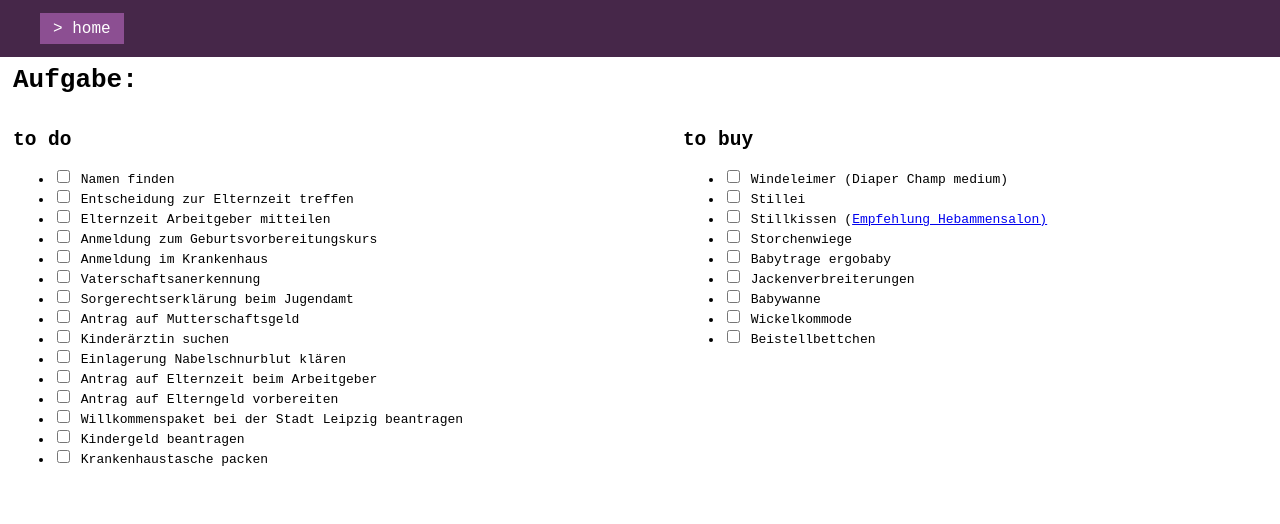
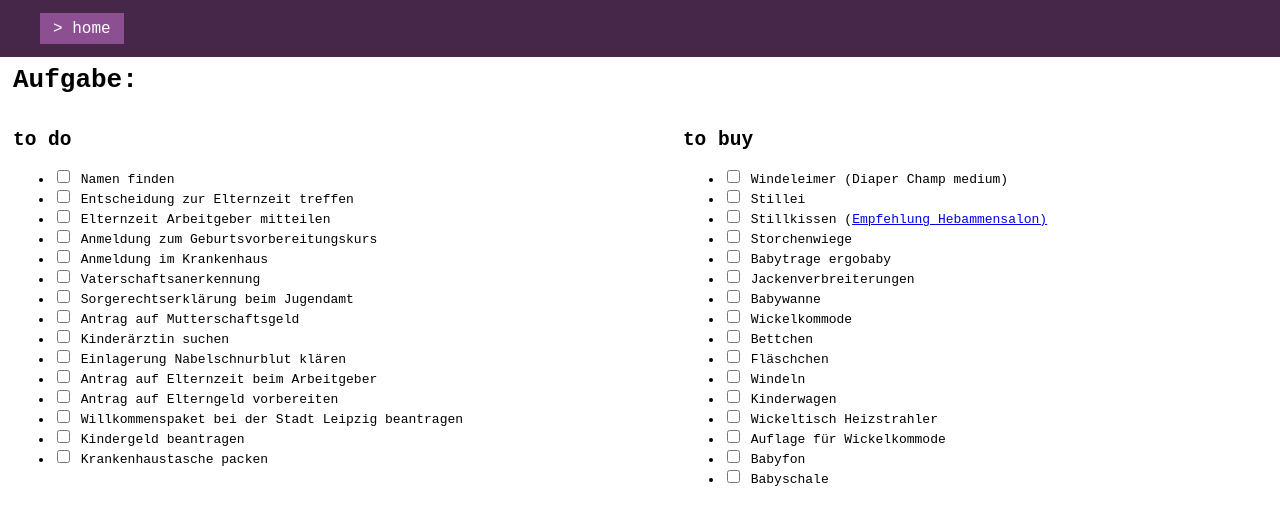
Before and after one commit to develowlper/kleinz, a website: page docs/todo.html in a window 1280 px wide. Drawn offline with Linux system fonts and the light colour scheme.

Commit message:
new points added

```diff
--- a/docs/todo.html
+++ b/docs/todo.html
@@ -121,7 +121,35 @@
             </li>
             <li>
               <input id="bettchen" type="checkbox" />
-              <label html-for="bettchen">Beistellbettchen</label>
+              <label html-for="bettchen">Bettchen</label>
+            </li>
+            <li>
+              <input id="flaschen" type="checkbox" />
+              <label html-for="flaschen">Fläschchen</label>
+            </li>
+            <li>
+              <input id="windeln" type="checkbox" />
+              <label html-for="windeln">Windeln</label>
+            </li>
+            <li>
+              <input id="kinderwagen" type="checkbox" />
+              <label html-for="kinderwagen">Kinderwagen</label>
+            </li>
+            <li>
+              <input id="heizstrahler" type="checkbox" />
+              <label html-for="heizstrahler">Wickeltisch Heizstrahler</label>
+            </li>
+            <li>
+              <input id="auflage" type="checkbox" />
+              <label html-for="auflage">Auflage für Wickelkommode</label>
+            </li>
+            <li>
+              <input id="babyfon" type="checkbox" />
+              <label html-for="babyfon">Babyfon</label>
+            </li>
+            <li>
+              <input id="babyschale" type="checkbox" />
+              <label html-for="babyschale">Babyschale</label>
             </li>
           </ul>
         </div>
```
